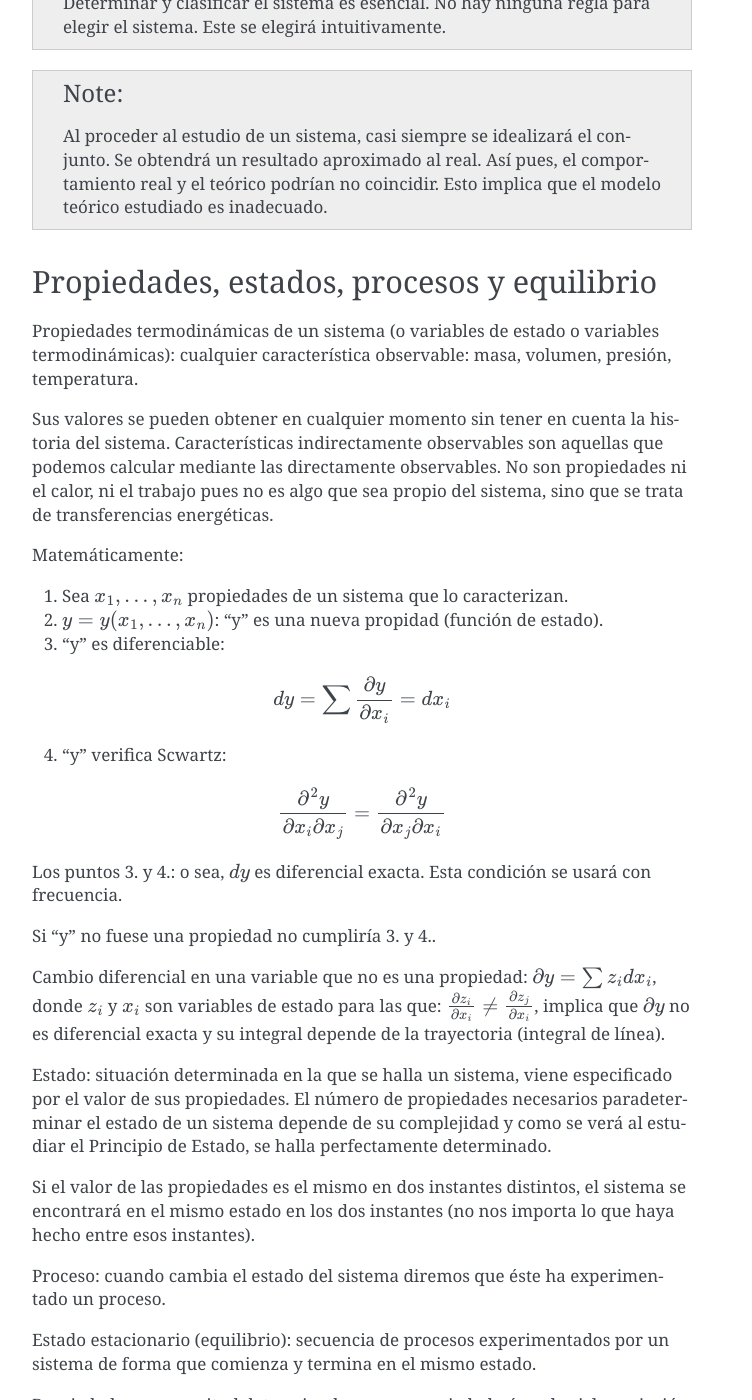
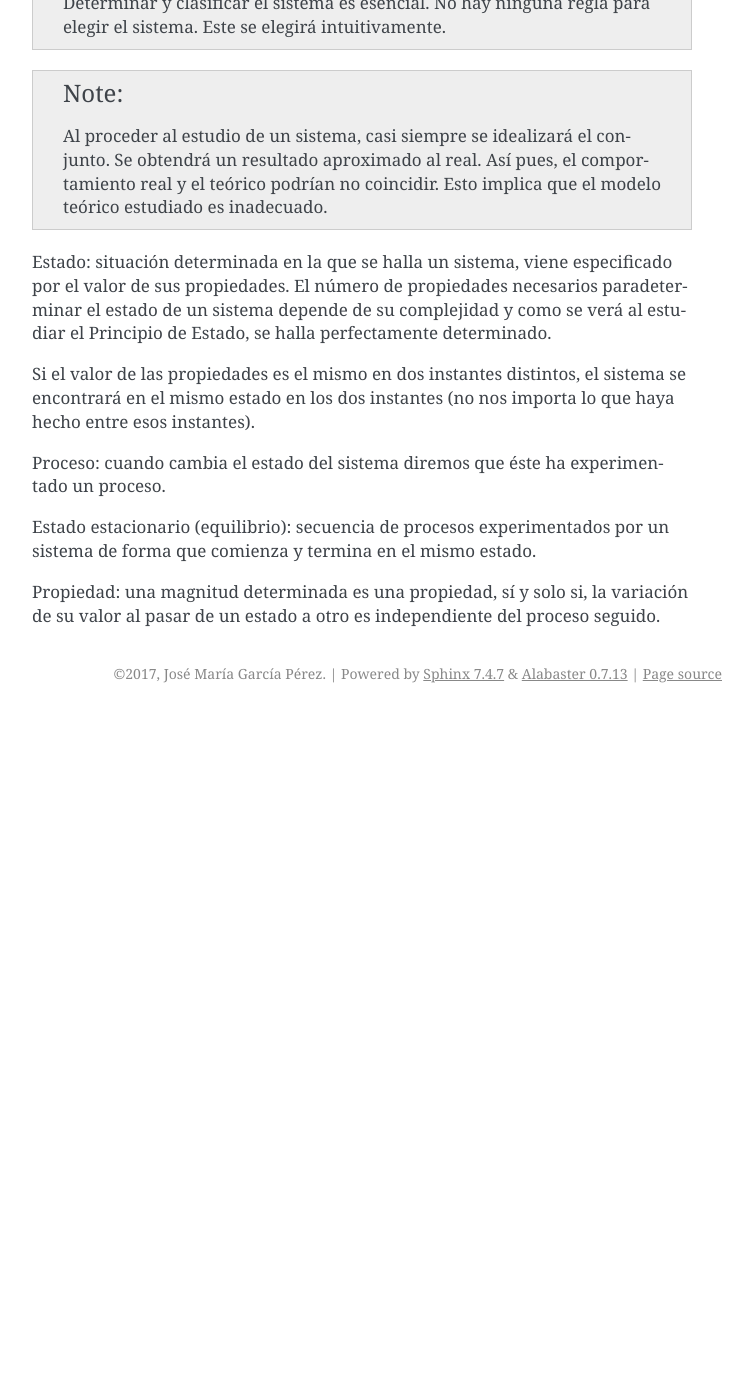
Before and after one commit to mantielero/termodinamica, a Sphinx documentation site: the page built from source/primer_principio.rst, in a window 1280 px wide and 1400 px high, scrolled down 5407 px. Shown: the whole window, without its empty margins (388-1140 px from the left). Built offline with Sphinx 7.4.7, drawn with Linux system fonts in a browser that asks for light colours; after the commit the page ends 6120 px from its top, so only the background shows below that; some of the changed text lies outside the part shown.

Commit message:
Quitamos lo referente a propiedades

```diff
--- a/source/primer_principio.rst
+++ b/source/primer_principio.rst
@@ -186,34 +186,7 @@ Clasificación:
    Al proceder al estudio de un sistema, casi siempre se idealizará el conjunto. Se obtendrá un resultado aproximado al real. Así pues, el comportamiento real y el teórico podrían no coincidir. Esto implica que el modelo teórico estudiado es inadecuado.
 
 
-Propiedades, estados, procesos y equilibrio
--------------------------------------------
 
-Propiedades termodinámicas de un sistema (o variables de estado o variables termodinámicas): cualquier característica observable: masa, volumen, presión, temperatura.
-
-Sus valores se pueden obtener en cualquier momento sin tener en cuenta la historia del sistema. Características indirectamente observables son aquellas que podemos calcular mediante las directamente observables. No son propiedades ni el calor, ni el trabajo pues no es algo que sea propio del sistema, sino que se trata de transferencias energéticas.
-
-Matemáticamente:
-
-1. Sea :math:`x_1, ..., x_n` propiedades de un sistema que lo caracterizan.
-2. :math:`y=y(x_1, ..., x_n)`: "y" es una nueva propidad (función de estado).
-3. "y" es diferenciable:
-
-.. math::
-
-   dy = \sum \frac{\partial y }{\partial x_i} = dx_i
-
-4. "y" verifica Scwartz:
-
-.. math::
-
-   \frac{\partial^2y}{\partial x_i \partial x_j} = \frac{\partial^2y}{\partial x_j \partial x_i}
-
-Los puntos 3. y 4.: o sea, :math:`dy` es diferencial exacta. Esta condición se usará con frecuencia.
-
-Si "y" no fuese una propiedad no cumpliría 3. y 4..
-
-Cambio diferencial en una variable que no es una propiedad: :math:`\partial y = \sum z_i dx_i`, donde :math:`z_i` y :math:`x_i` son variables de estado para las que: :math:`\frac{\partial z_i}{\partial x_i} \neq \frac{\partial z_j}{\partial x_i}`, implica que :math:`\partial y` no es diferencial exacta y su integral depende de la trayectoria (integral de línea).
 
 Estado: situación determinada en la que se halla un sistema, viene especificado por el valor de sus propiedades. El número de propiedades necesarios paradeterminar el estado de un sistema depende de su complejidad y como se verá al estudiar el Principio de Estado, se halla perfectamente determinado.
 
```
